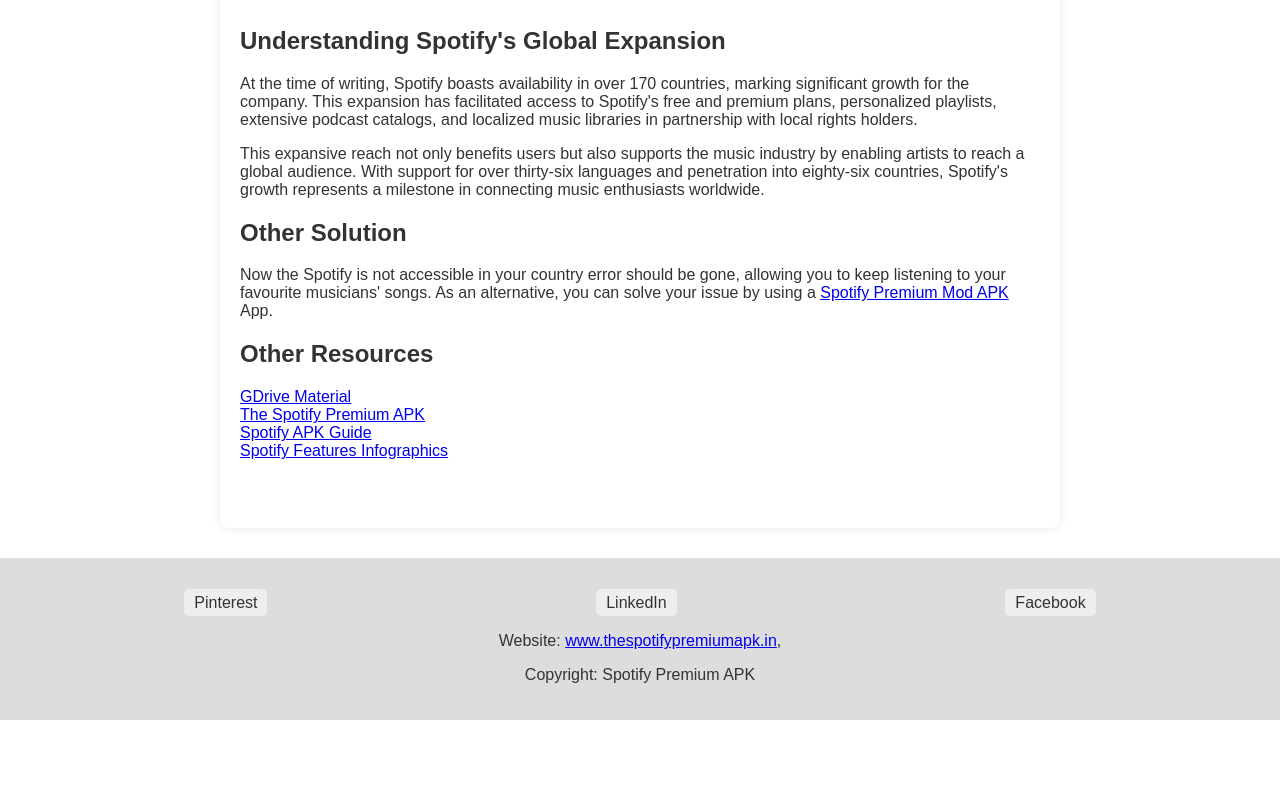
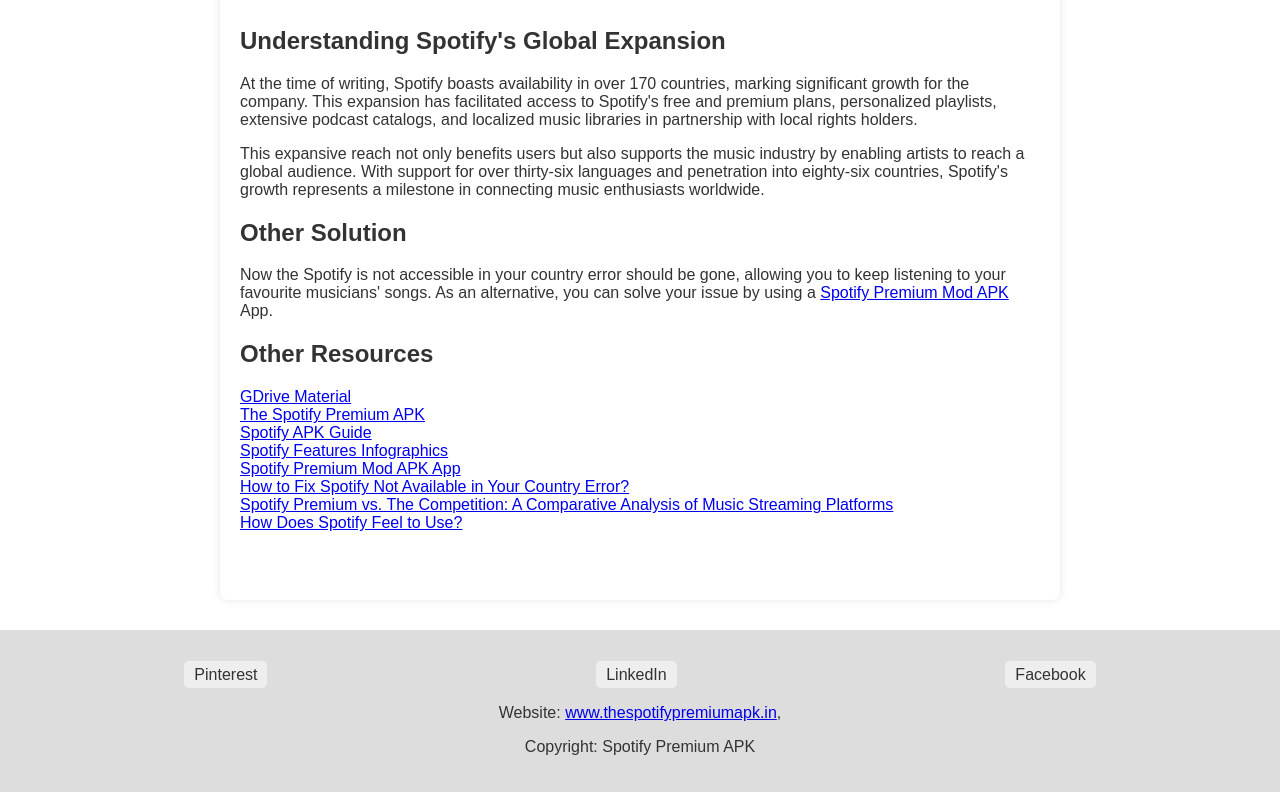
Before and after one commit to Racketsvibes/spotifypremiummodapp, a plain HTML site: page index.html in a window 1280 px wide. Shown: the part 643-1435 px from the top of the page. Before the commit the page ends 1363 px from the top, so only its background shows below. Drawn offline with Linux system fonts and the light colour scheme.

Commit message:
Update index.html

```diff
--- a/index.html
+++ b/index.html
@@ -136,6 +136,10 @@ The following steps will walk you through fixing the Spotify not available in yo
 <a href="https://sites.google.com/view/thespotifypremiumapk/home" target="_blank">The Spotify Premium APK</a><br>
 <a href="https://spotifyapkguide.blogspot.com/" target="_blank">Spotify APK Guide</a><br>
 <a href="https://dribbble.com/shots/24091094-Spotify-Premium-APK" target="_blank">Spotify Features Infographics</a><br>
+<a href="https://docs.google.com/presentation/d/1p4bmiy2uWl9D1mgMPIZgY8_1c8KFQExV/edit?usp=sharing&ouid=115468858554826072798&rtpof=true&sd=true" target="_blank">Spotify Premium Mod APK App</a><br>
+<a href="https://racketsvibes.github.io/spotifypremiummodapp/" target="_blank">How to Fix Spotify Not Available in Your Country Error?</a><br>
+<a href="https://spotifymodapk.netlify.app/" target="_blank">Spotify Premium vs. The Competition: A Comparative Analysis of Music Streaming Platforms</a><br>
+<a href="https://spotifypremium-apkapp-95c19aa2d19403972feb2f1a8ea820cef288dec7e.gitlab.io/" target="_blank">How Does Spotify Feel to Use?</a><br>
 <br>
 
     </main>
```
